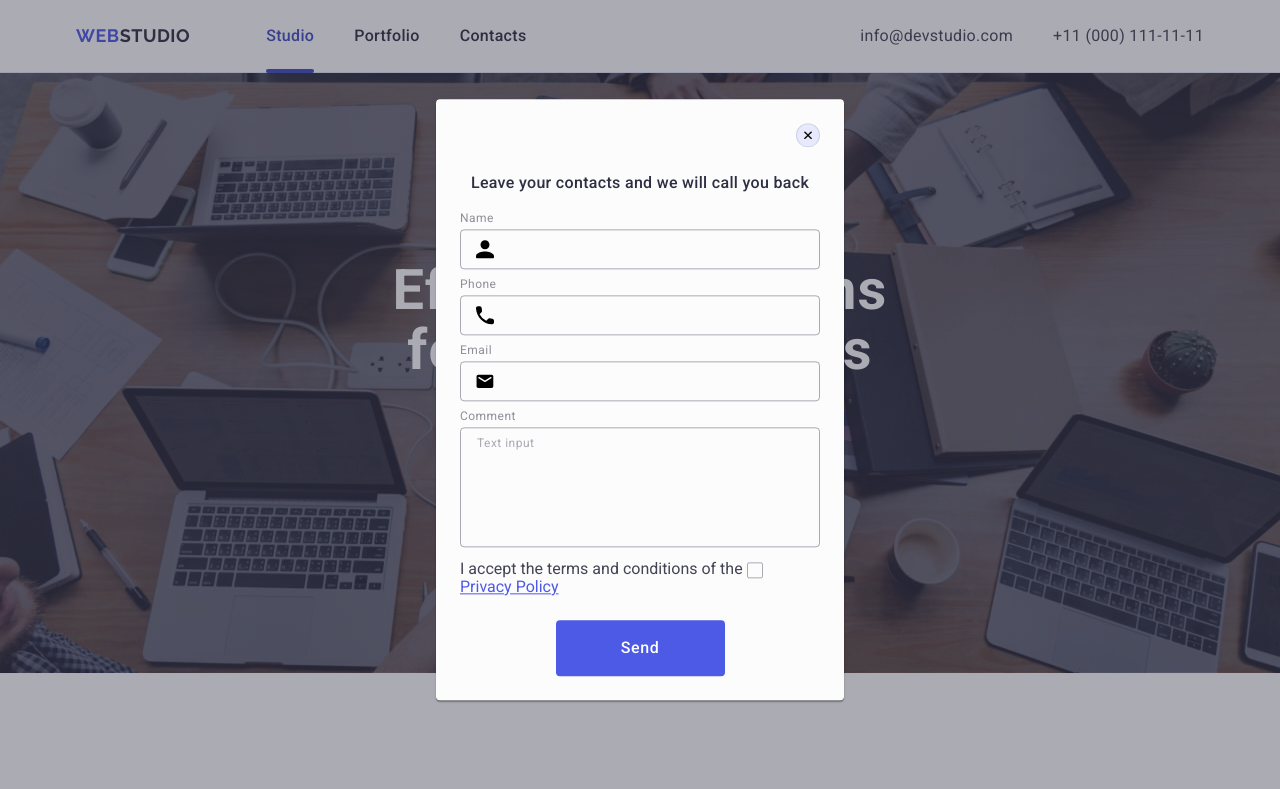
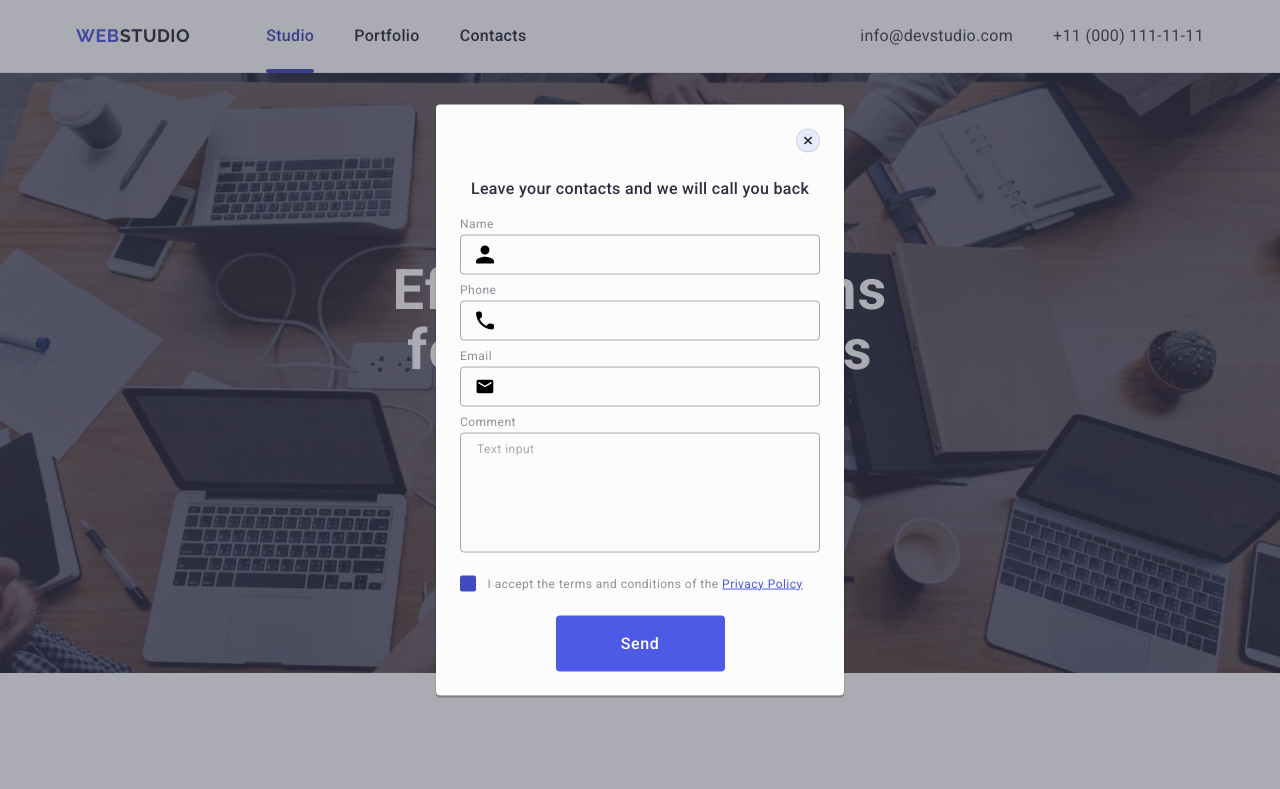
Before and after one commit to Yilchik/goit-markup-hw-05, a plain HTML site: page index.html in a window 1280 px wide. Shown: the top 789 px of the page. Drawn offline with nearby package versions, Linux system fonts and the light colour scheme.

Commit message:
hw5 model4

```diff
--- a/css/styles.css
+++ b/css/styles.css
@@ -629,6 +629,10 @@ img {
   margin-bottom: 8px;
 }
 
+.field-comment {
+  margin-bottom: 16px;
+}
+
 .form-input {
   display: flex;
   flex-direction: column;
@@ -640,8 +644,8 @@ img {
   border-radius: 4px;
   border: 1px solid rgba(46, 47, 66, 0.4);
   padding-left: 38px;
-  outline: none;
   background-color: transparent;
+  outline: transparent;
   transition: border-color 250ms cubic-bezier(0.4, 0, 0.2, 1);
 }
 
@@ -712,6 +716,13 @@ img {
   user-select: none;
 }
 
+.form-privacy-user {
+  font-size: 12px;
+  line-height: 1.17;
+  letter-spacing: 0.04em;
+  color: #8e8f99;
+}
+
 .form-privacy-checkbox {
   display: inline-flex;
   align-items: center;
@@ -724,7 +735,6 @@ img {
   font-size: 12px;
   line-height: 1.17;
   letter-spacing: 0.04em;
-  color: #8e8f99;
   fill: transparent;
   transition: background-color 250ms cubic-bezier(0.4, 0, 0.2, 1),
     border 250ms cubic-bezier(0.4, 0, 0.2, 1),
@@ -736,18 +746,19 @@ img {
   fill: #f4f4fd;
 }
 
+.form-privacy-icon:hover,
+.form-privacy-icon:focus {
+  fill: #ffffff;
+}
+
 .form-privacy-link {
   color: #4d5ae5;
   text-decoration-line: underline;
 }
 
-.checkbox:checked + .form-privacy-checkbox {
+.checkbox:checked + .form-privacy-user > .form-privacy-checkbox {
   background-color: #404bbf;
-  border-color: #404bbf;
   border: none;
+  opacity: 1;
   fill: #f4f4fd;
 }
-
-.checkbox:checked + .form-privacy-checkbox > .form-privacy-icon {
-  opacity: 1;
-}
--- a/index.html
+++ b/index.html
@@ -522,7 +522,7 @@
               </svg>
             </div>
           </div>
-          <div class="field">
+          <div class="field field-comment">
             <label class="form-label" for="user-comment">Comment</label>
             <textarea
               class="form-comment"
@@ -540,12 +540,12 @@
               value="true"
               checked />
             <label class="form-privacy-user" for="user-privacy">
-              I accept the terms and conditions of the
               <span class="form-privacy-checkbox">
                 <svg class="form-privacy-icon" width="10" height="8">
                   <use href="./images/icons.svg#icon-checkbox"></use>
                 </svg>
               </span>
+              I accept the terms and conditions of the
               <a class="form-privacy-link" href="">Privacy Policy</a>
             </label>
           </div>
```
